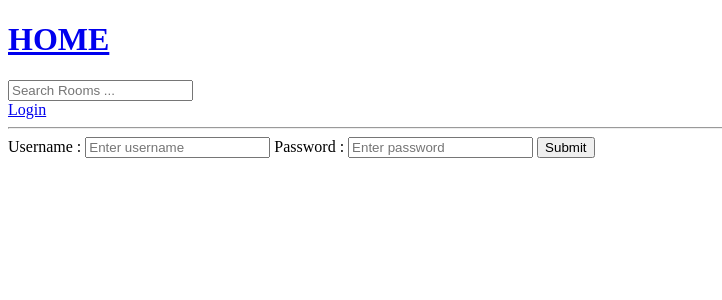
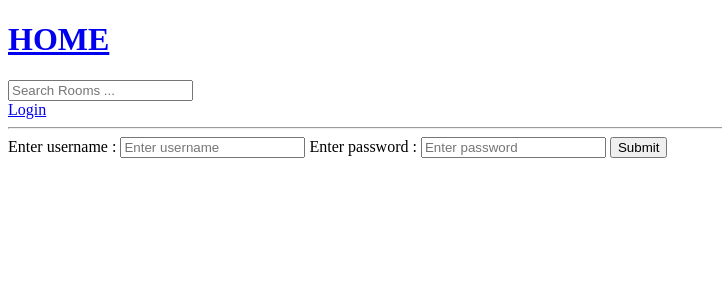
Before and after one commit to anfanite396/StudyBuddy, a Django app: page /login/ in a window 1280 px wide. Shown: the top 300 px of the page, without its empty margins (0-722 px from the left). Run offline with Django 3.2, Linux system fonts and the light colour scheme.

Commit message:
temporary change

```diff
--- a/project1/app1/templates/app1/login_register.html
+++ b/project1/app1/templates/app1/login_register.html
@@ -3,10 +3,10 @@
 <div>
     <form action="" method="post">
         {%csrf_token%}
-        <label for="username">Username : </label>
+        <label for="username">Enter username : </label>
         <input type="text" name="username" placeholder="Enter username" />
 
-        <label for="password">Password : </label>
+        <label for="password"> Enter password : </label>
         <input type="password" name="password" placeholder="Enter password" />
 
         <input type="submit" value="Submit" />
```
